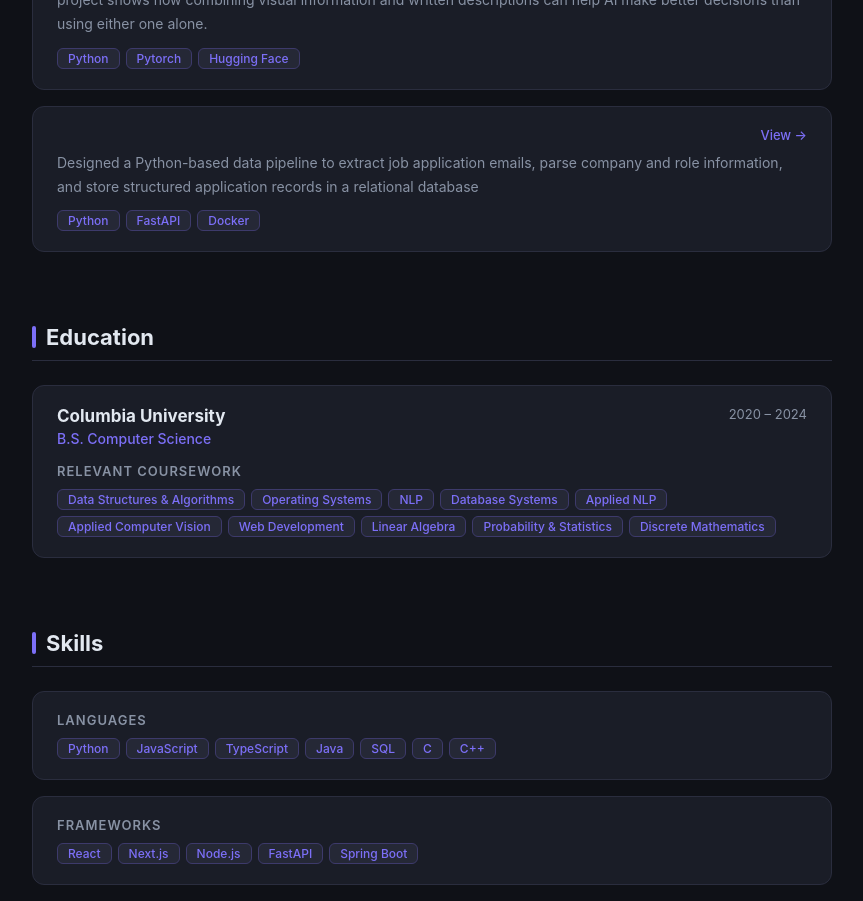
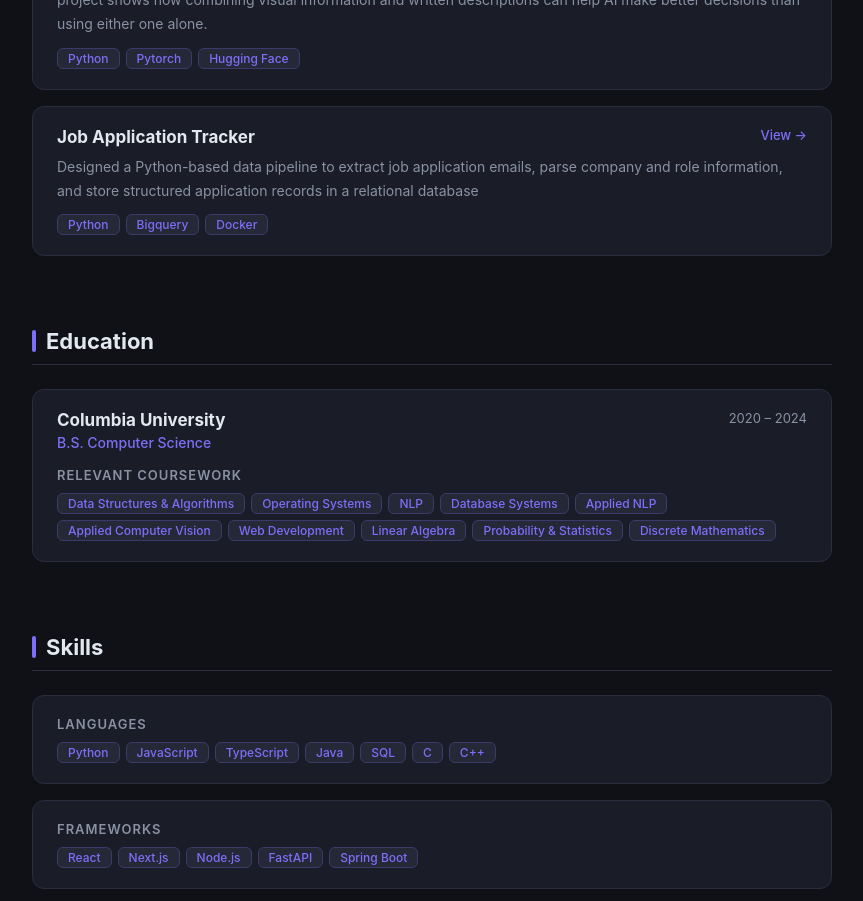
Before and after one commit to HighKlown/personal-website, a React (Create React App) app in the folder my-portfolio/: page / in a window 1280 px wide. Shown: the part 1140-2041 px from the top of the page, without its empty margins (208-1071 px from the left). Built offline with nearby package versions, Linux system fonts and the light colour scheme.

Commit message:
project desc
project desc

```diff
--- a/my-portfolio/src/App.js
+++ b/my-portfolio/src/App.js
@@ -17,9 +17,9 @@ const data = {
       link: "https://github.com/HighKlown/HatefulMeme-classification",
     },
     {
-      name: "",
+      name: "Job Application Tracker",
       description: "Designed a Python-based data pipeline to extract job application emails, parse company and role information, and store structured application records in a relational database",
-      tech: ["Python", "FastAPI", "Docker"],
+      tech: ["Python", "Bigquery", "Docker"],
       link: "https://github.com/HighKlown/ACV",
     },
     // {
```
